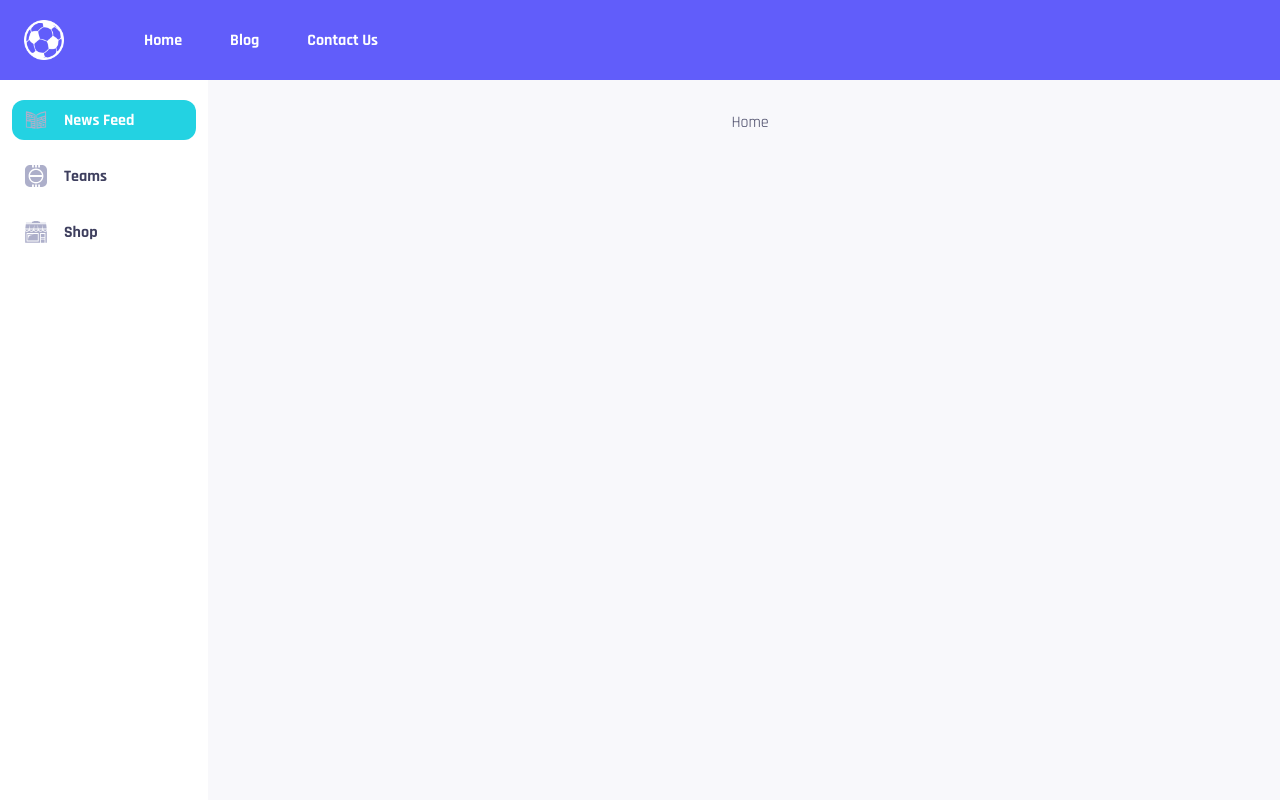
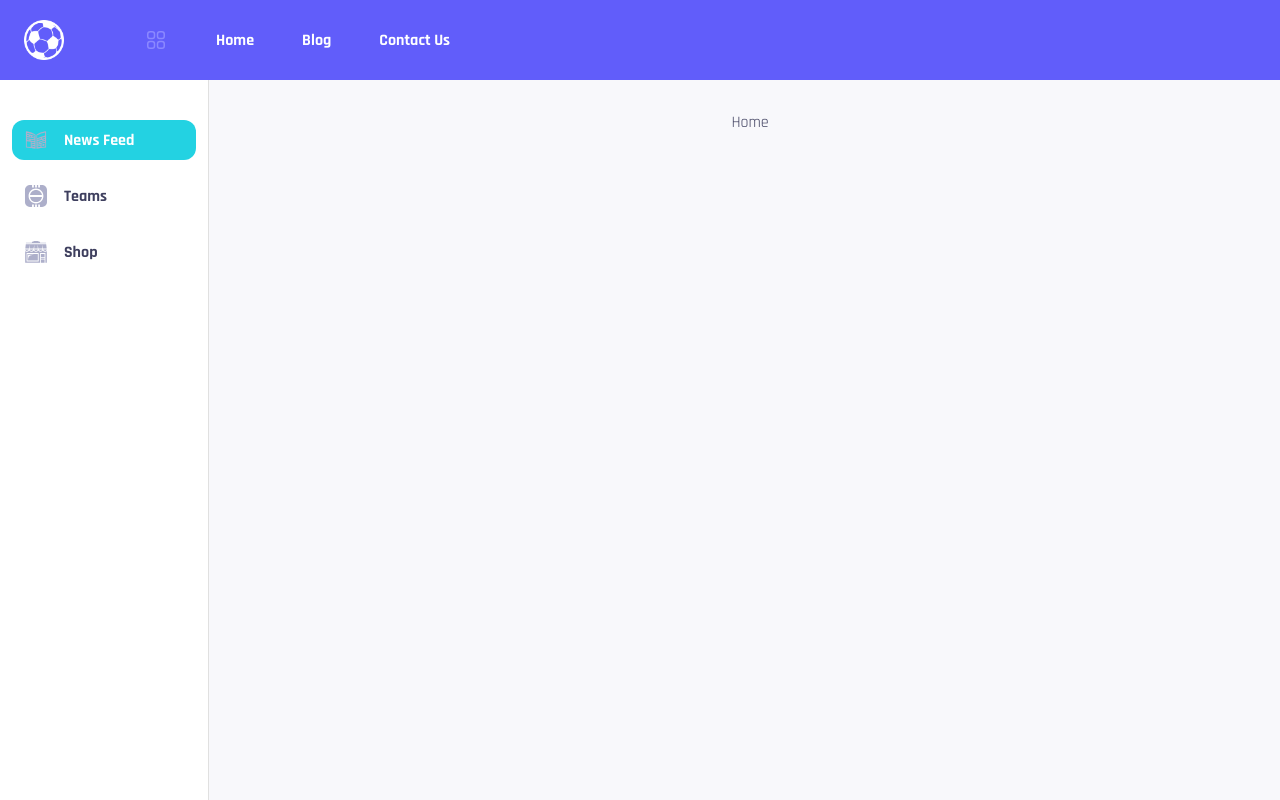
Before and after one commit to ninjaguyyyy/c-football-web, a Next.js app: page / in a window 1280 px wide. Shown: the top 800 px of the page. Built offline with nearby package versions, Linux system fonts and the light colour scheme.

Commit message:
feat: handle layout sidebar

```diff
--- a/src/app/components/Header/index.tsx
+++ b/src/app/components/Header/index.tsx
@@ -1,6 +1,7 @@
 import Logo from 'app/components/Logo';
 import Image from 'next/image';
 import Link from 'next/link';
+import { HiOutlineSquares2X2 } from 'react-icons/hi2';
 
 export default function Header() {
   return (
@@ -14,7 +15,9 @@ export default function Header() {
         /> */}
       <div className="flex items-center gap-[200px] ml-20">
         {/* <HeaderMenu /> */}
+
         <div className="flex gap-12 items-center">
+          <HiOutlineSquares2X2 className="text-2xl cursor-pointer text-[#8b88ff] hover:text-white" />
           <Link href="" className="text-white font-bold block">
             <span>Home</span>
           </Link>
--- /dev/null
+++ b/src/app/components/LeftSidebar/Test.tsx
@@ -0,0 +1,41 @@
+'use client';
+
+// import ChevronLeftIcon from '@mui/icons-material/ChevronLeft';
+// import MailIcon from '@mui/icons-material/Mail';
+// import InboxIcon from '@mui/icons-material/MoveToInbox';
+import Divider from '@mui/material/Divider';
+import Drawer from '@mui/material/Drawer';
+import IconButton from '@mui/material/IconButton';
+import List from '@mui/material/List';
+import ListItem from '@mui/material/ListItem';
+import ListItemButton from '@mui/material/ListItemButton';
+import ListItemIcon from '@mui/material/ListItemIcon';
+import ListItemText from '@mui/material/ListItemText';
+import SidebarItemComp from 'app/components/LeftSidebar/SidebarItem';
+import { SIDEBAR_ITEMS } from 'constants/menu';
+import { useState } from 'react';
+import styles from './index.module.scss';
+
+type Props = {
+  className?: string;
+};
+
+export default function Test({ className }: Props) {
+  const [open, setOpen] = useState<boolean>(false);
+
+  return (
+    <Drawer
+      variant="permanent"
+      open={open}
+      PaperProps={{ className: `${className} ${styles.sidebar} py-6 px-6` }}
+    >
+      <ul
+        className={`${styles.list} container flex flex-col items-center h-full gap-4 pl-0`}
+      >
+        {SIDEBAR_ITEMS.map((item) => {
+          return <SidebarItemComp item={item} key={item.label} />;
+        })}
+      </ul>
+    </Drawer>
+  );
+}
--- a/src/app/components/LeftSidebar/index.module.scss
+++ b/src/app/components/LeftSidebar/index.module.scss
@@ -1,5 +1,7 @@
 .sidebar {
-  list-style: none;
+  .list {
+    list-style: none;
+  }
 
   :global {
     .active {
--- a/src/app/layout.tsx
+++ b/src/app/layout.tsx
@@ -1,6 +1,7 @@
 import Footer from 'app/components/Footer';
 import Header from 'app/components/Header';
 import LeftSidebar from 'app/components/LeftSidebar';
+import Test from 'app/components/LeftSidebar/Test';
 import type { Metadata } from 'next';
 import { Rajdhani } from 'next/font/google';
 import 'styles/global.scss';
@@ -26,7 +27,8 @@ export default function RootLayout({
       <body className={rajdhani.className}>
         <Header />
 
-        <LeftSidebar className="fixed bottom-0 top-[60px] left-0 w-[160px] bg-white text-gray" />
+        {/* <LeftSidebar className="fixed bottom-0 top-[60px] left-0 w-[160px] bg-white text-gray" /> */}
+        <Test className="mt-[80px] w-[160px]" />
 
         <main className="ml-[220px] text-dark flex min-h-screen flex-col items-center justify-between px-24 py-28">
           {children}
--- /dev/null
+++ b/src/stores/index.ts
@@ -0,0 +1 @@
+// aaa;
```
